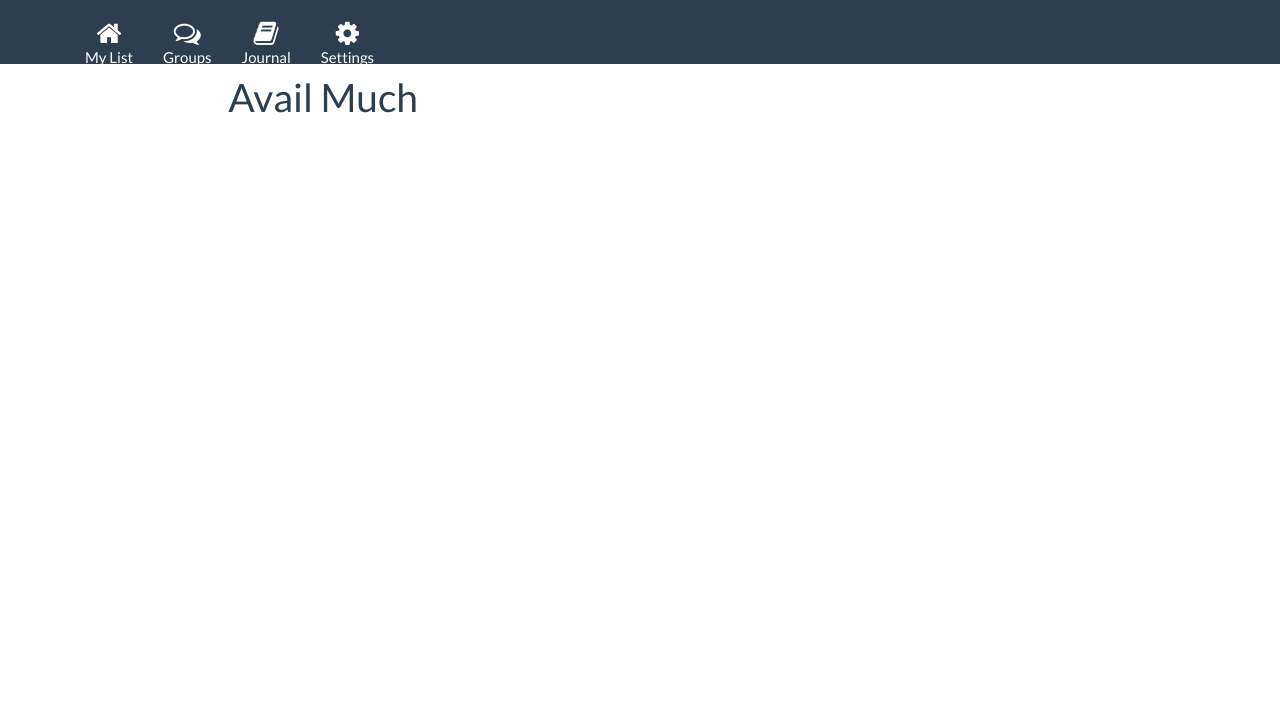
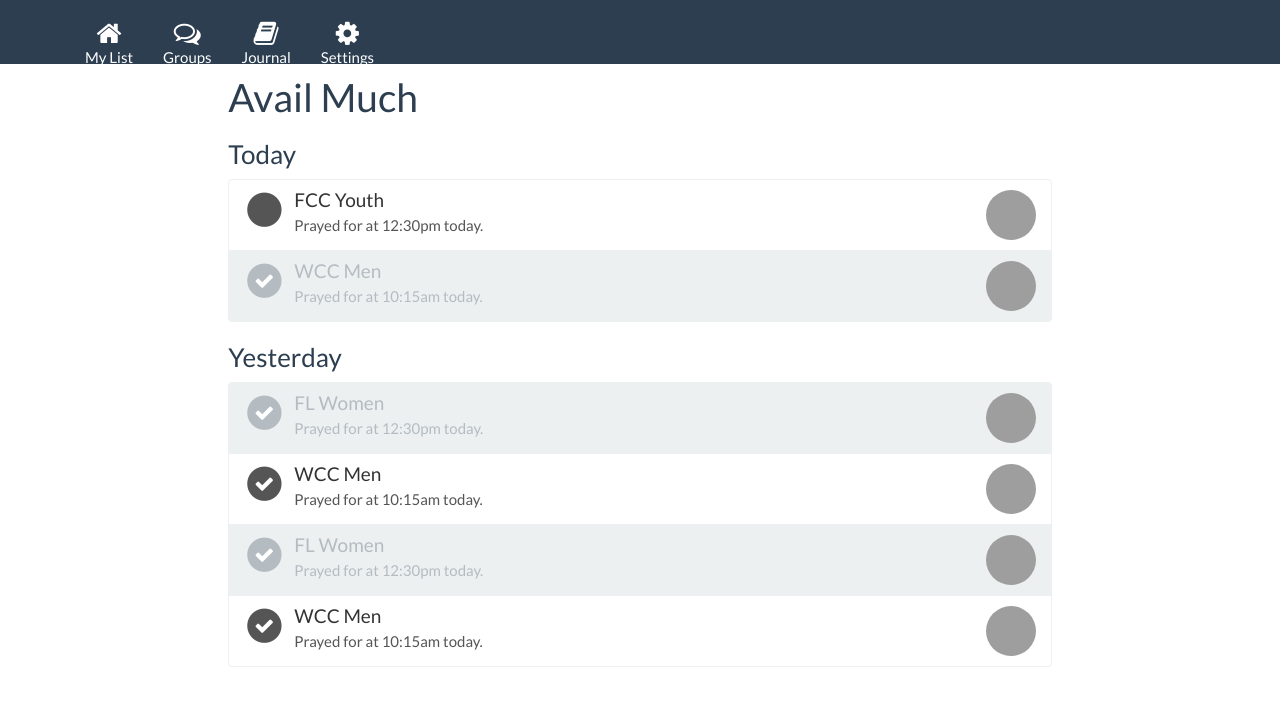
Before and after one commit to avails-much/avail-much-static, a website: page index.html at #/journal in a window 1280 px wide. Drawn offline with nearby package versions, Linux system fonts and the light colour scheme; grey boxes are pictures that could not be loaded.

Commit message:
Add Journal page

```diff
--- a/app/templates/Journal.html
+++ b/app/templates/Journal.html
@@ -0,0 +1,97 @@
+<h3>Today</h3>
+<div class="list-group">
+  <a class="list-group-item">
+      <div class="media">
+          <div class="media-left">
+              <span class="fa-stack fa-lg">
+                <i class="fa fa-circle fa-stack-2x"></i>
+                <i class="fa fa-circle fa-stack-1x"></i>
+              </span>
+          </div>
+          <div class="media-body">
+              <img src="http://lorempixel.com/50/50/people" class="pull-right img-circle" alt="">
+              <h4 class="list-group-item-heading">FCC Youth</h4>
+              <p class="list-group-item-text">Prayed for at 12:30pm today.</p>
+          </div>
+      </div>
+  </a>
+  <a class="list-group-item disabled">
+      <div class="media">
+          <div class="media-left">
+              <span class="fa-stack fa-lg">
+                <i class="fa fa-circle fa-stack-2x"></i>
+                <i class="fa fa-check fa-stack-1x fa-inverse"></i>
+              </span>
+          </div>
+          <div class="media-body">
+              <img src="http://lorempixel.com/50/50/people" class="pull-right img-circle" alt="">
+              <h4 class="list-group-item-heading">WCC Men</h4>
+              <p class="list-group-item-text">Prayed for at 10:15am today.</p>
+          </div>
+      </div>
+  </a>
+</div>
+
+<h3>Yesterday</h3>
+<div class="list-group">
+  <a class="list-group-item disabled">
+      <div class="media">
+          <div class="media-left">
+              <span class="fa-stack fa-lg">
+                <i class="fa fa-circle fa-stack-2x"></i>
+                <i class="fa fa-check fa-stack-1x fa-inverse"></i>
+              </span>
+          </div>
+          <div class="media-body">
+              <img src="http://lorempixel.com/50/50/people" class="pull-right img-circle" alt="">
+              <h4 class="list-group-item-heading">FL Women</h4>
+              <p class="list-group-item-text">Prayed for at 12:30pm today.</p>
+          </div>
+      </div>
+  </a>
+  <a class="list-group-item">
+      <div class="media">
+          <div class="media-left">
+              <span class="fa-stack fa-lg">
+                <i class="fa fa-circle fa-stack-2x"></i>
+                <i class="fa fa-check fa-stack-1x fa-inverse"></i>
+              </span>
+          </div>
+          <div class="media-body">
+              <img src="http://lorempixel.com/50/50/people" class="pull-right img-circle" alt="">
+              <h4 class="list-group-item-heading">WCC Men</h4>
+              <p class="list-group-item-text">Prayed for at 10:15am today.</p>
+          </div>
+      </div>
+  </a>
+  <a class="list-group-item disabled">
+      <div class="media">
+          <div class="media-left">
+              <span class="fa-stack fa-lg">
+                <i class="fa fa-circle fa-stack-2x"></i>
+                <i class="fa fa-check fa-stack-1x fa-inverse"></i>
+              </span>
+          </div>
+          <div class="media-body">
+              <img src="http://lorempixel.com/50/50/people" class="pull-right img-circle" alt="">
+              <h4 class="list-group-item-heading">FL Women</h4>
+              <p class="list-group-item-text">Prayed for at 12:30pm today.</p>
+          </div>
+      </div>
+  </a>
+  <a class="list-group-item">
+      <div class="media">
+          <div class="media-left">
+              <span class="fa-stack fa-lg">
+                <i class="fa fa-circle fa-stack-2x"></i>
+                <i class="fa fa-check fa-stack-1x fa-inverse"></i>
+              </span>
+          </div>
+          <div class="media-body">
+              <img src="http://lorempixel.com/50/50/people" class="pull-right img-circle" alt="">
+              <h4 class="list-group-item-heading">WCC Men</h4>
+              <p class="list-group-item-text">Prayed for at 10:15am today.</p>
+          </div>
+      </div>
+  </a>
+</div>
```
Also changed, not shown: app/templates/ListRequests.html (+54 -10 lines).
